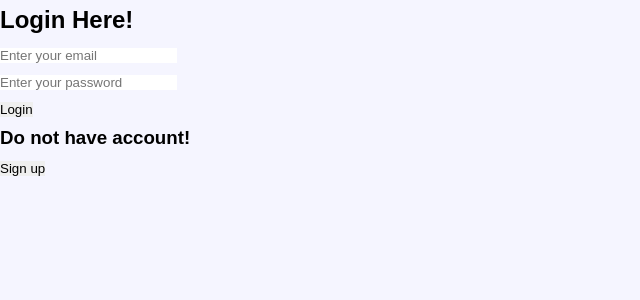
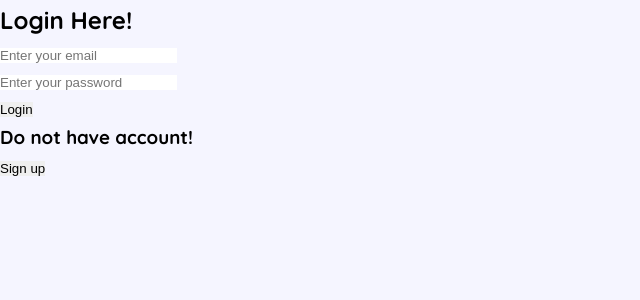
Before and after one commit to SaboorSohaib/Shoppingify-app-frontend, a React (Create React App) app: page / in a window 1280 px wide. Shown: the top 300 px of the page, without its empty margins (0-640 px from the left). Built offline with nearby package versions, Linux system fonts and the light colour scheme.

Commit message:
IMPORT FONT AND CHANGE BACKGROUND TEXT COLOR

```diff
--- a/src/index.css
+++ b/src/index.css
@@ -1,3 +1,4 @@
+@import url('https://fonts.googleapis.com/css2?family=Poppins:wght@300;400;500;600&family=Quicksand:wght@300;400;500;600;700&display=swap');
 
 * {
   margin: 0;
@@ -19,6 +20,7 @@
   --color-primary-variant: #fff0de;
   --color-dark: #80485b;
   --color-white: #fff;
+  --color-black: #000;
   --container-width-lg: 75%;
   --container-width-md: 86%;
   --container-width-sm: 90%;
@@ -30,9 +32,9 @@ html {
 }
 
 body {
-  font-family: 'Poppins', sans-serif;
+  font-family: 'Quicksand', sans-serif;
   background: var(--color-bg);
-  color: var(--color-white);
+  color: var(--color-black);
   line-height: 1.7;
 }
 
```
